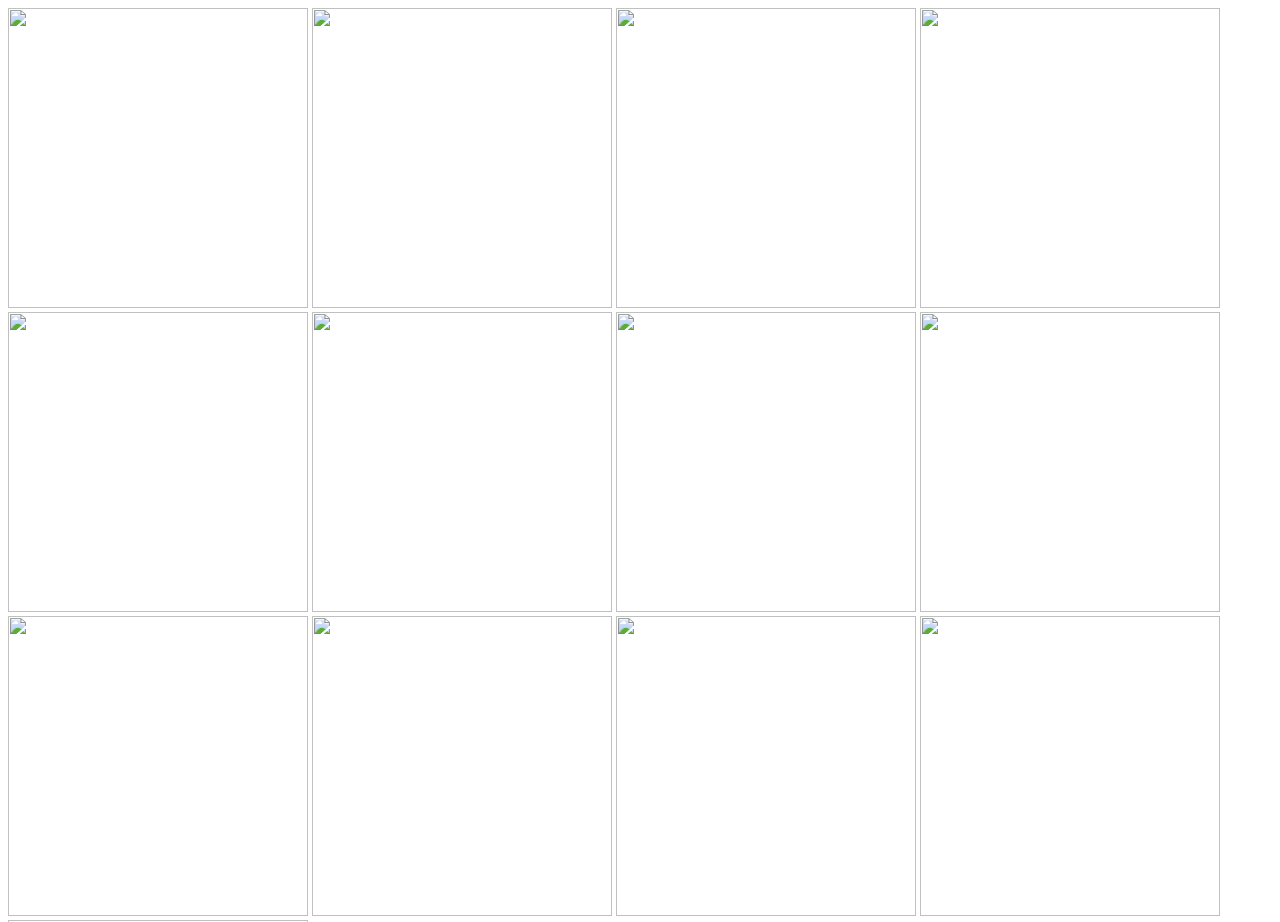
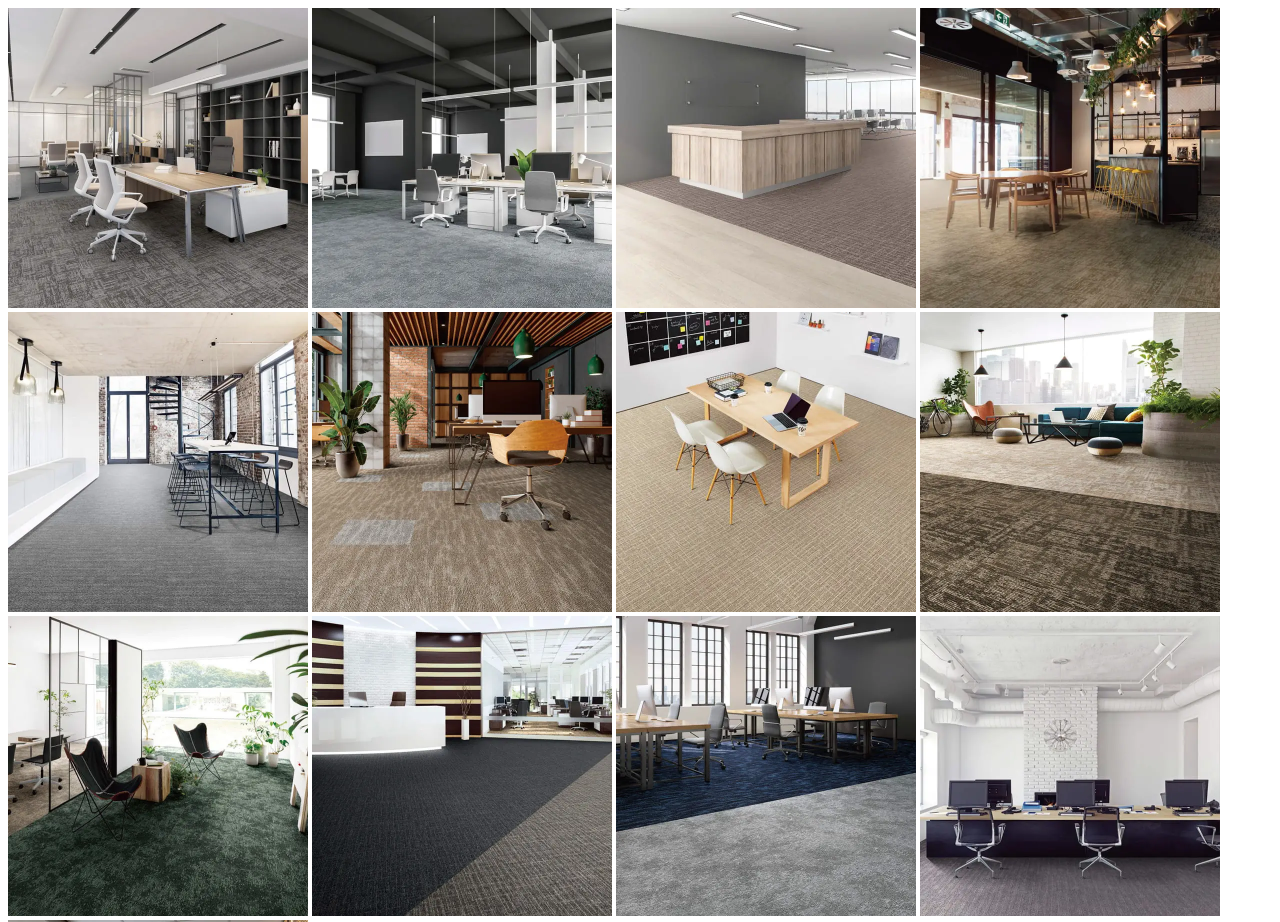
Before and after one commit to rikrank/picture_tag_generate, a website: page index.html in a window 1280 px wide. Shown: the top 922 px of the page. Drawn offline with Linux system fonts and the light colour scheme.

Commit message:
WIP：glob 修正

```diff
--- a/index.html
+++ b/index.html
@@ -1,65 +1,65 @@
 
     <picture>
-        <source srcset="/assets/img/img_gallery_office_01.webp" type="image/webp" width="300" height="300" />
-        <img src="/assets/img/img_gallery_office_01.jpg" alt="" width="300" height="300" />
+        <source srcset="./src/img/img_gallery_office_01.webp" type="image/webp" width="300" height="300" />
+        <img src="./src/img/img_gallery_office_01.jpg" alt="" width="300" height="300" />
     </picture>
 
     <picture>
-        <source srcset="/assets/img/img_gallery_office_02.webp" type="image/webp" width="300" height="300" />
-        <img src="/assets/img/img_gallery_office_02.jpg" alt="" width="300" height="300" />
+        <source srcset="./src/img/img_gallery_office_02.webp" type="image/webp" width="300" height="300" />
+        <img src="./src/img/img_gallery_office_02.jpg" alt="" width="300" height="300" />
     </picture>
 
     <picture>
-        <source srcset="/assets/img/img_gallery_office_03.webp" type="image/webp" width="300" height="300" />
-        <img src="/assets/img/img_gallery_office_03.jpg" alt="" width="300" height="300" />
+        <source srcset="./src/img/img_gallery_office_03.webp" type="image/webp" width="300" height="300" />
+        <img src="./src/img/img_gallery_office_03.jpg" alt="" width="300" height="300" />
     </picture>
 
     <picture>
-        <source srcset="/assets/img/img_gallery_office_04.webp" type="image/webp" width="300" height="300" />
-        <img src="/assets/img/img_gallery_office_04.jpg" alt="" width="300" height="300" />
+        <source srcset="./src/img/img_gallery_office_04.webp" type="image/webp" width="300" height="300" />
+        <img src="./src/img/img_gallery_office_04.jpg" alt="" width="300" height="300" />
     </picture>
 
     <picture>
-        <source srcset="/assets/img/img_gallery_office_05.webp" type="image/webp" width="300" height="300" />
-        <img src="/assets/img/img_gallery_office_05.jpg" alt="" width="300" height="300" />
+        <source srcset="./src/img/img_gallery_office_05.webp" type="image/webp" width="300" height="300" />
+        <img src="./src/img/img_gallery_office_05.jpg" alt="" width="300" height="300" />
     </picture>
 
     <picture>
-        <source srcset="/assets/img/img_gallery_office_06.webp" type="image/webp" width="300" height="300" />
-        <img src="/assets/img/img_gallery_office_06.jpg" alt="" width="300" height="300" />
+        <source srcset="./src/img/img_gallery_office_06.webp" type="image/webp" width="300" height="300" />
+        <img src="./src/img/img_gallery_office_06.jpg" alt="" width="300" height="300" />
     </picture>
 
     <picture>
-        <source srcset="/assets/img/img_gallery_office_07.webp" type="image/webp" width="300" height="300" />
-        <img src="/assets/img/img_gallery_office_07.jpg" alt="" width="300" height="300" />
+        <source srcset="./src/img/img_gallery_office_07.webp" type="image/webp" width="300" height="300" />
+        <img src="./src/img/img_gallery_office_07.jpg" alt="" width="300" height="300" />
     </picture>
 
     <picture>
-        <source srcset="/assets/img/img_gallery_office_08.webp" type="image/webp" width="300" height="300" />
-        <img src="/assets/img/img_gallery_office_08.jpg" alt="" width="300" height="300" />
+        <source srcset="./src/img/img_gallery_office_08.webp" type="image/webp" width="300" height="300" />
+        <img src="./src/img/img_gallery_office_08.jpg" alt="" width="300" height="300" />
     </picture>
 
     <picture>
-        <source srcset="/assets/img/img_gallery_office_09.webp" type="image/webp" width="300" height="300" />
-        <img src="/assets/img/img_gallery_office_09.jpg" alt="" width="300" height="300" />
+        <source srcset="./src/img/img_gallery_office_09.webp" type="image/webp" width="300" height="300" />
+        <img src="./src/img/img_gallery_office_09.jpg" alt="" width="300" height="300" />
     </picture>
 
     <picture>
-        <source srcset="/assets/img/img_gallery_office_10.webp" type="image/webp" width="300" height="300" />
-        <img src="/assets/img/img_gallery_office_10.jpg" alt="" width="300" height="300" />
+        <source srcset="./src/img/img_gallery_office_10.webp" type="image/webp" width="300" height="300" />
+        <img src="./src/img/img_gallery_office_10.jpg" alt="" width="300" height="300" />
     </picture>
 
     <picture>
-        <source srcset="/assets/img/img_gallery_office_11.webp" type="image/webp" width="300" height="300" />
-        <img src="/assets/img/img_gallery_office_11.jpg" alt="" width="300" height="300" />
+        <source srcset="./src/img/img_gallery_office_11.webp" type="image/webp" width="300" height="300" />
+        <img src="./src/img/img_gallery_office_11.jpg" alt="" width="300" height="300" />
     </picture>
 
     <picture>
-        <source srcset="/assets/img/img_gallery_office_12.webp" type="image/webp" width="300" height="300" />
-        <img src="/assets/img/img_gallery_office_12.jpg" alt="" width="300" height="300" />
+        <source srcset="./src/img/img_gallery_office_12.webp" type="image/webp" width="300" height="300" />
+        <img src="./src/img/img_gallery_office_12.jpg" alt="" width="300" height="300" />
     </picture>
 
     <picture>
-        <source srcset="/assets/img/img_gallery_office_13.webp" type="image/webp" width="300" height="300" />
-        <img src="/assets/img/img_gallery_office_13.jpg" alt="" width="300" height="300" />
+        <source srcset="./src/img/img_gallery_office_13.webp" type="image/webp" width="300" height="300" />
+        <img src="./src/img/img_gallery_office_13.jpg" alt="" width="300" height="300" />
     </picture>
```
Also changed, not shown: index.js (+57 -22 lines).
